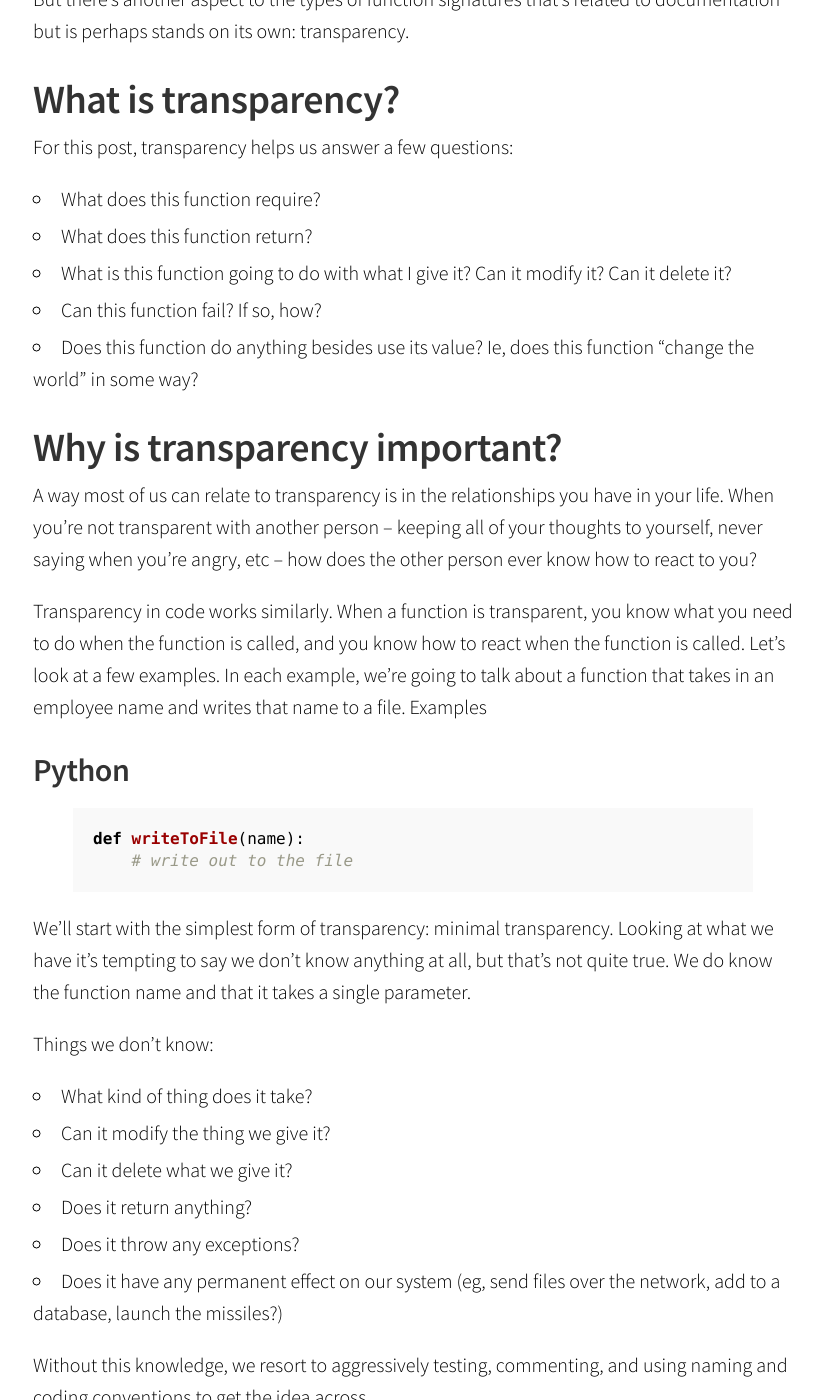
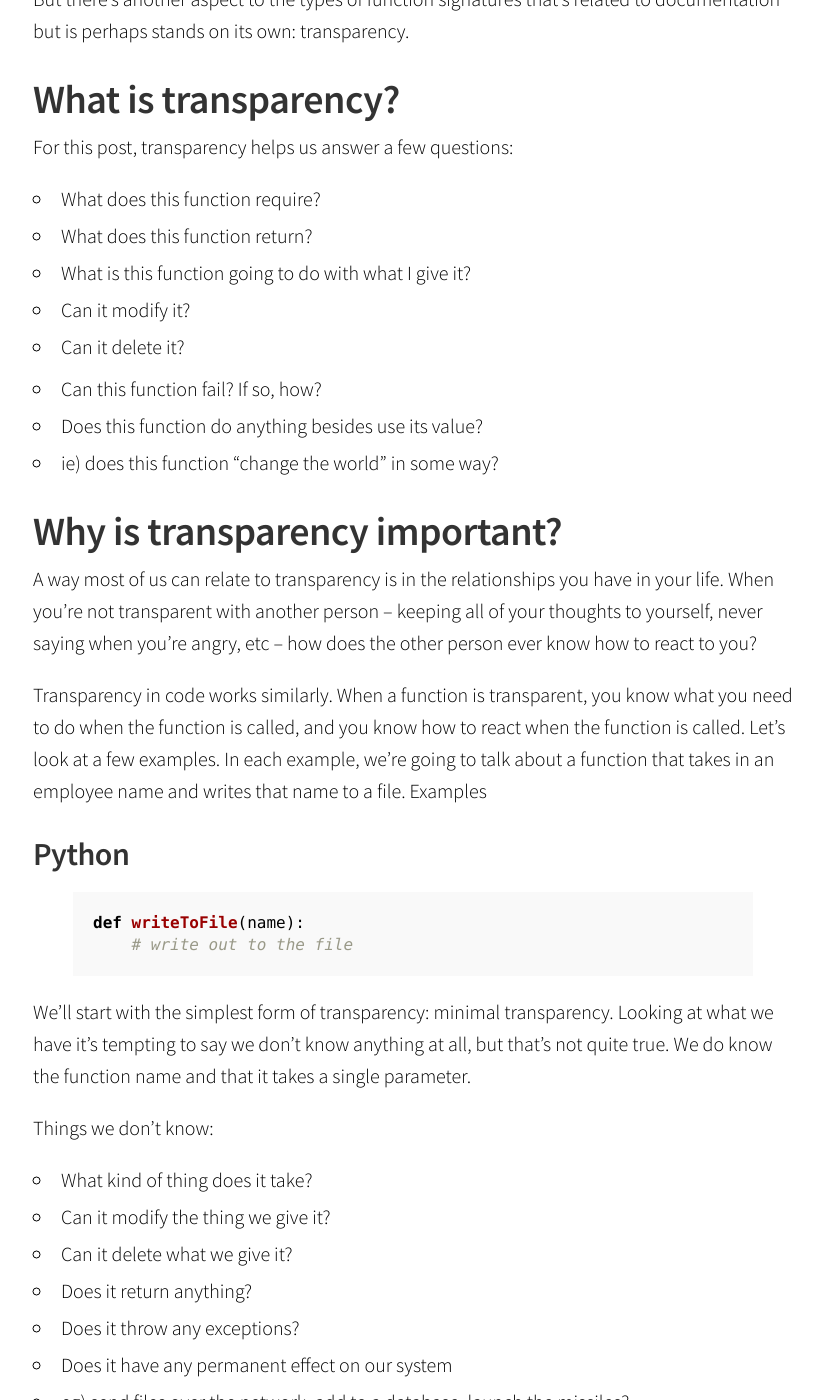
Before and after one commit to sophiajt/jntrnr.github.io, a Jekyll site: the page built from _posts/2015-10-28-transparency.md, in a window 1280 px wide and 1400 px high, scrolled down 422 px. Shown: the whole window, without its empty margins (227-1049 px from the left). Built offline with Jekyll 4.4.1, drawn with Linux system fonts in a browser that asks for light colours; Markdown is read by kramdown in place of the engine named in the settings; some of the changed text lies outside the part shown.

Commit message:
Update 2015-10-28-transparency.md

```diff
--- a/_posts/2015-10-28-transparency.md
+++ b/_posts/2015-10-28-transparency.md
@@ -12,9 +12,12 @@ For this post, transparency helps us answer a few questions:
 
 * What does this function require?
 * What does this function return?
-* What is this function going to do with what I give it?  Can it modify it?  Can it delete it?
+* What is this function going to do with what I give it?
+    * Can it modify it?
+    * Can it delete it?
 * Can this function fail?  If so, how?
-* Does this function do anything besides use its value?  Ie, does this function "change the world" in some way?
+* Does this function do anything besides use its value?
+    * ie) does this function "change the world" in some way?
 
 # Why is transparency important?
 
@@ -39,7 +42,8 @@ Things we don't know:
 * Can it delete what we give it?
 * Does it return anything?
 * Does it throw any exceptions?
-* Does it have any permanent effect on our system (eg, send files over the network, add to a database, launch the missiles?)
+* Does it have any permanent effect on our system
+    * eg) send files over the network, add to a database, launch the missiles?
 
 Without this knowledge, we resort to aggressively testing, commenting, and using naming and coding conventions to get the idea across.
 
```
Also changed, not shown: other parts of _posts/2015-10-28-transparency.md (+3 -1 lines).
